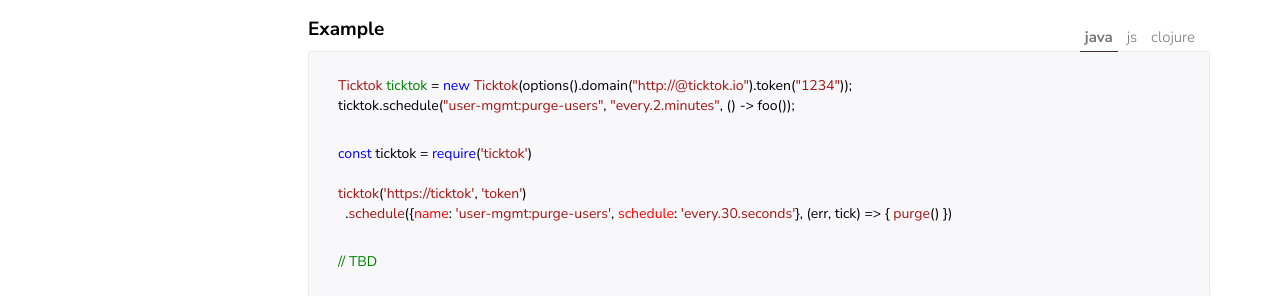
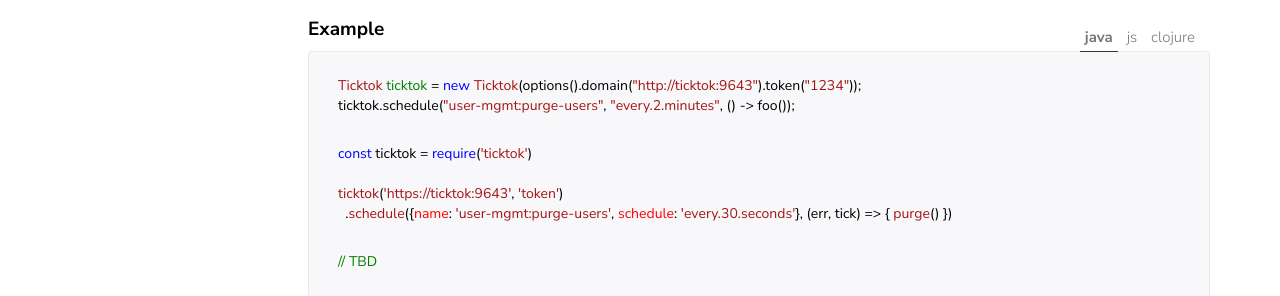
Before and after one commit to ticktok-io/ticktok-io.github.io.old, a Jekyll site: the page built from docs.html, in a window 1280 px wide. Shown: the part 1675-1971 px from the top of the page. Built offline with Jekyll 4.4.1, drawn with Linux system fonts in a browser that asks for light colours; nearby versions of some CDN libraries; some web fonts are replaced; part of the change alters nothing that is shown.

Commit message:
update examples

```diff
--- a/_includes/docs/0.2.x/schedule_interval_java.html
+++ b/_includes/docs/0.2.x/schedule_interval_java.html
@@ -1,2 +1,2 @@
-Ticktok ticktok = new Ticktok(options().domain("http://@ticktok.io").token("1234"));
+Ticktok ticktok = new Ticktok(options().domain("http://ticktok:9643").token("1234"));
 ticktok.schedule("user-mgmt:purge-users", "every.2.minutes", () -> foo());
--- a/_includes/docs/0.2.x/schedule_interval_js.html
+++ b/_includes/docs/0.2.x/schedule_interval_js.html
@@ -1,4 +1,4 @@
 const ticktok = require('ticktok')
 
-ticktok('https://ticktok', 'token')
+ticktok('https://ticktok:9643', 'token')
   .schedule({name: 'user-mgmt:purge-users', schedule: 'every.30.seconds'}, (err, tick) => { purge() })
```
